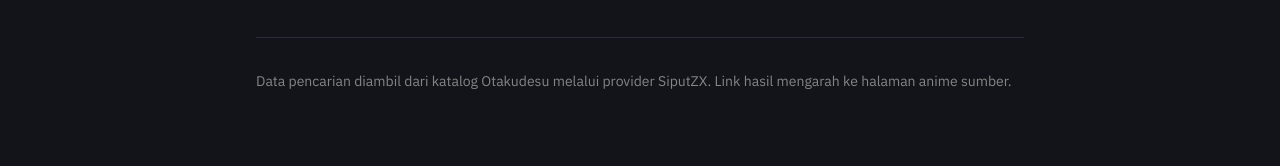
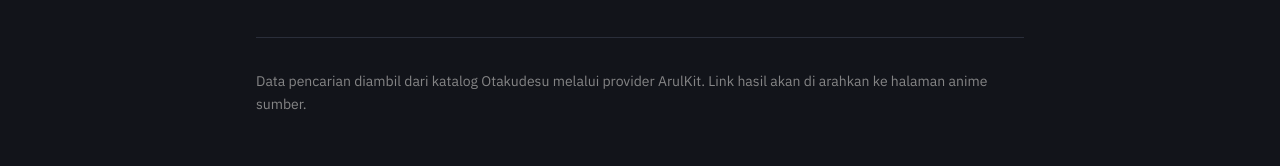
Before and after one commit to umacyberteam/ArulKit, a Next.js app: page /tools/anime-searcher in a window 1280 px wide. Shown: the part 485-651 px from the top of the page. Built offline with nearby package versions, Linux system fonts and the light colour scheme; no server answers.

Commit message:
Change provider from SiputZX to ArulKit
Updated provider name and link description in the search data.

```diff
--- a/app/tools/anime-searcher/page.tsx
+++ b/app/tools/anime-searcher/page.tsx
@@ -19,7 +19,7 @@ export default function AnimeSearcherPage() {
       <Container className="py-14 sm:py-20">
         <AnimeSearcher />
         <div className="mx-auto mt-14 max-w-3xl border-t border-border pt-8 text-sm leading-relaxed text-fg/50">
-          <p>Data pencarian diambil dari katalog Otakudesu melalui provider SiputZX. Link hasil mengarah ke halaman anime sumber.</p>
+          <p>Data pencarian diambil dari katalog Otakudesu melalui provider ArulKit. Link hasil akan di arahkan ke halaman anime sumber.</p>
         </div>
       </Container>
     </>
```
